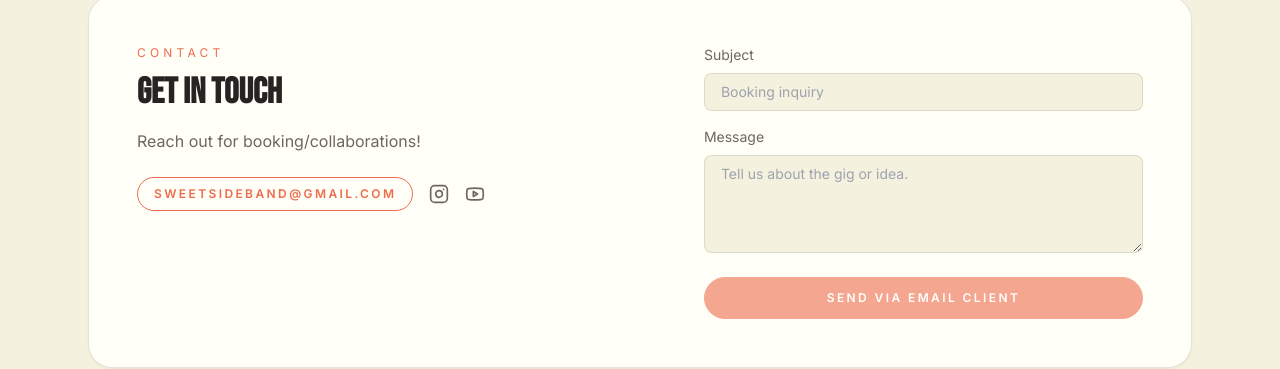
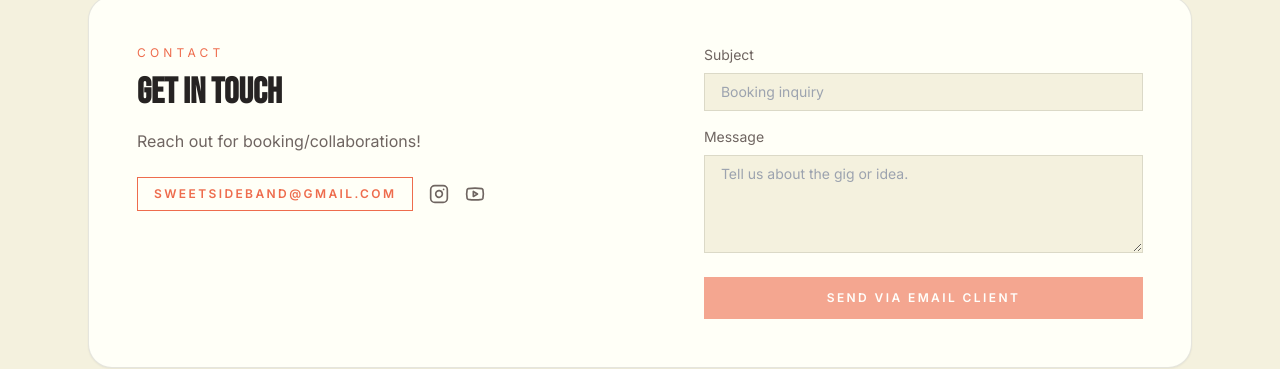
Before and after one commit to carterrows/sweetsideband-site, a Next.js app: page / in a window 1280 px wide. Shown: the part 2771-3140 px from the top of the page. Built offline with nearby package versions, Linux system fonts and the light colour scheme; no server answers.

Commit message:
square corners within contact card

```diff
--- a/components/ContactSection.tsx
+++ b/components/ContactSection.tsx
@@ -43,7 +43,7 @@ export default function ContactSection({ band }: { band: Band }) {
           <div className="mt-6 flex flex-wrap items-center gap-4 text-sm text-ink-600">
             <Link
               href={`mailto:${band.email}`}
-              className="rounded-full border border-accent px-4 py-2 text-xs font-semibold uppercase tracking-[0.2em] text-accent transition hover:bg-accent hover:text-white focus-visible:outline-none focus-visible:ring-2 focus-visible:ring-accent"
+              className="rounded-none border border-accent px-4 py-2 text-xs font-semibold uppercase tracking-[0.2em] text-accent transition hover:bg-accent hover:text-white focus-visible:outline-none focus-visible:ring-2 focus-visible:ring-accent"
             >
               {band.email}
             </Link>
@@ -79,7 +79,7 @@ export default function ContactSection({ band }: { band: Band }) {
               value={subject}
               onChange={(event) => setSubject(event.target.value)}
               required
-              className="rounded-lg border border-black/10 bg-paper px-4 py-2 text-ink-900 outline-none transition focus:border-accent"
+              className="rounded-none border border-black/10 bg-paper px-4 py-2 text-ink-900 outline-none transition focus:border-accent"
               placeholder="Booking inquiry"
             />
           </label>
@@ -91,14 +91,14 @@ export default function ContactSection({ band }: { band: Band }) {
               onChange={(event) => setMessage(event.target.value)}
               required
               rows={4}
-              className="rounded-lg border border-black/10 bg-paper px-4 py-2 text-ink-900 outline-none transition focus:border-accent"
+              className="rounded-none border border-black/10 bg-paper px-4 py-2 text-ink-900 outline-none transition focus:border-accent"
               placeholder="Tell us about the gig or idea."
             />
           </label>
           <button
             type="submit"
             disabled={!isValid}
-            className="mt-2 inline-flex items-center justify-center rounded-full border border-accent bg-accent px-6 py-3 text-xs font-semibold uppercase tracking-[0.2em] text-white transition hover:shadow-glow focus-visible:outline-none focus-visible:ring-2 focus-visible:ring-accent disabled:cursor-not-allowed disabled:opacity-60"
+            className="mt-2 inline-flex items-center justify-center rounded-none border border-accent bg-accent px-6 py-3 text-xs font-semibold uppercase tracking-[0.2em] text-white transition hover:shadow-glow focus-visible:outline-none focus-visible:ring-2 focus-visible:ring-accent disabled:cursor-not-allowed disabled:opacity-60"
           >
             Send via Email Client
           </button>
```
